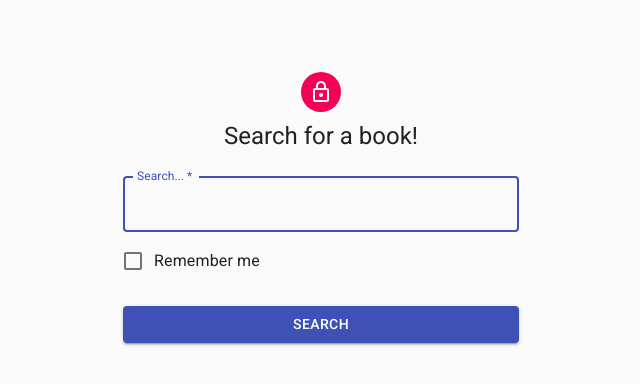
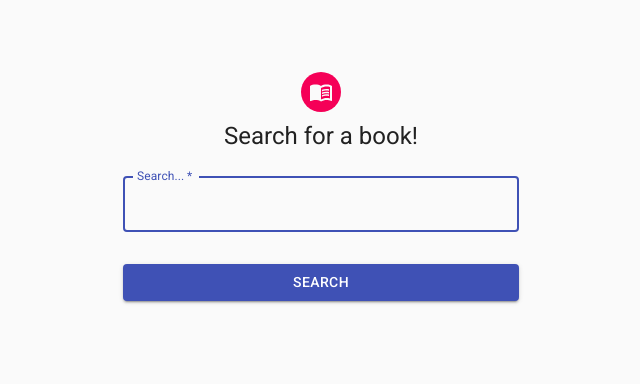
Before and after one commit to cikennedy/Google-Books-Search, a React (Create React App) app in the folder client/: page / in a window 1280 px wide. Shown: the top 384 px of the page, without its empty margins (319-959 px from the left). Built offline with nearby package versions, Linux system fonts and the light colour scheme.

Commit message:
changes to the search page

```diff
--- a/client/src/pages/Search.js
+++ b/client/src/pages/Search.js
@@ -8,7 +8,7 @@ import Checkbox from '@material-ui/core/Checkbox';
 // import Link from '@material-ui/core/Link';
 // import Grid from '@material-ui/core/Grid';
 import Box from '@material-ui/core/Box';
-import LockOutlinedIcon from '@material-ui/icons/LockOutlined';
+import MenuBookIcon from '@material-ui/icons/MenuBook';
 import Typography from '@material-ui/core/Typography';
 import { makeStyles } from '@material-ui/core/styles';
 import Container from '@material-ui/core/Container';
@@ -59,7 +59,7 @@ function Search() {
         <CssBaseline />
         <div className={classes.paper}>
             <Avatar className={classes.avatar}>
-            <LockOutlinedIcon />
+            <MenuBookIcon />
             </Avatar>
             <Typography component="h1" variant="h5">
            Search for a book!
@@ -76,10 +76,6 @@ function Search() {
                 // autoComplete="Book"
                 autoFocus
                 onChange={handleInputChange}
-            />
-            <FormControlLabel
-                control={<Checkbox value="remember" color="primary" />}
-                label="Remember me"
             />
             <Button
                 onClick={handleFormSubmit}
```
